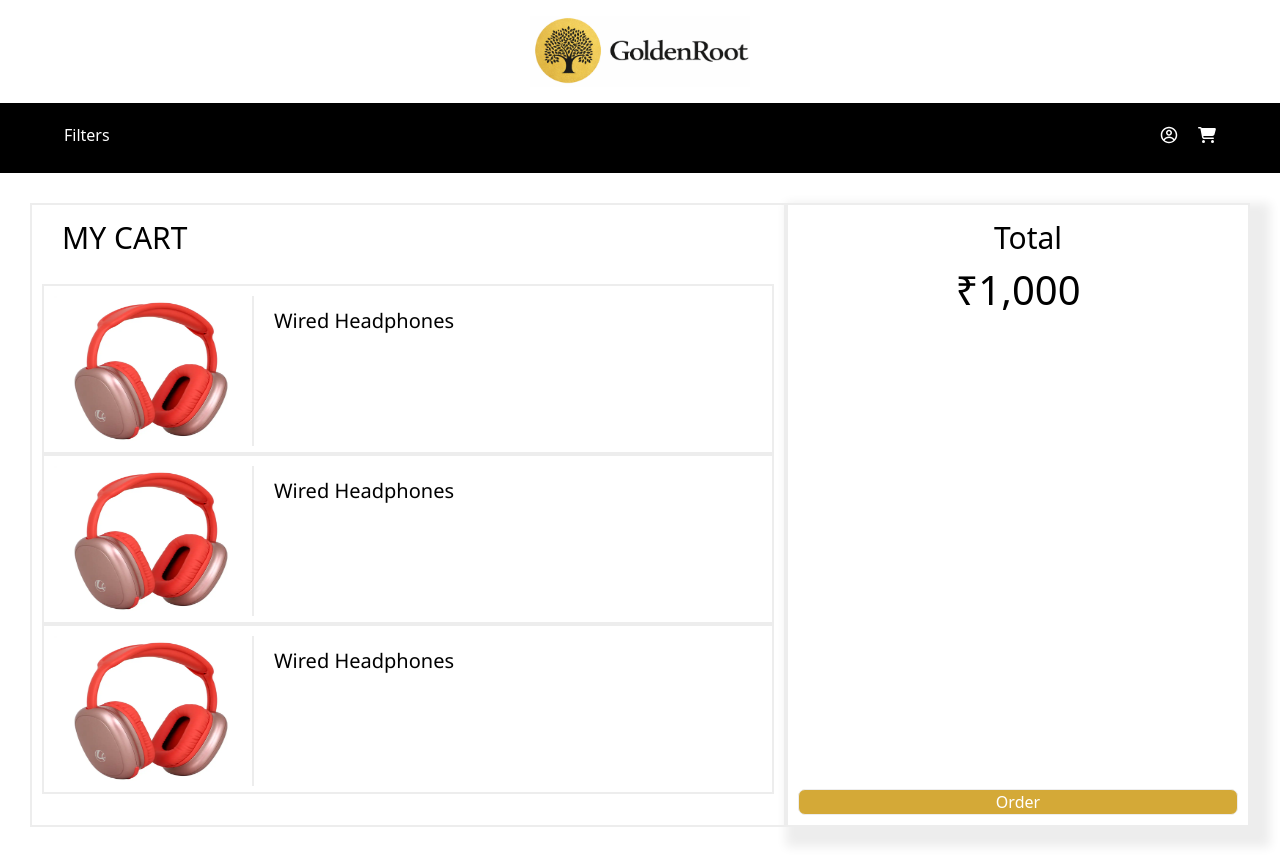
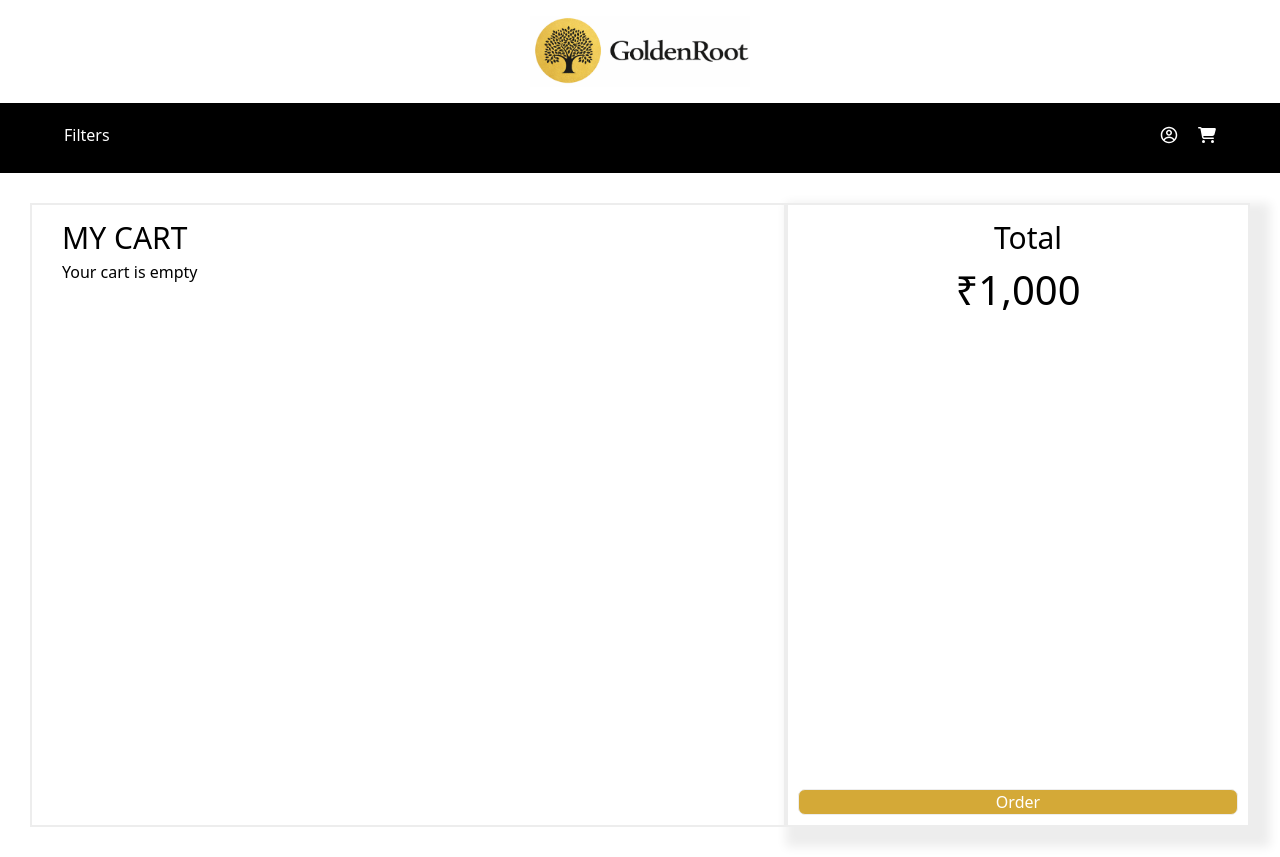
Before and after one commit to LNR-creator/ECommerce, a React (Vite) app: page /#/Cart in a window 1280 px wide. Built offline with nearby package versions, Linux system fonts and the light colour scheme.

Commit message:
added add-to-cart feature

```diff
--- a/src/App.jsx
+++ b/src/App.jsx
@@ -3,18 +3,24 @@ import Home from './pages/Home'
 import { Routes,Route } from "react-router-dom";
 import { HashRouter } from "react-router-dom";
 import CartPage from './pages/CartPage';
+import ProductCard from './components/ProductCard'
+import Products from './data/products'
 
 const App = () => {
+ const [cart,setcart] = useState([]);
 
-  const [cartOpen,setCartOpen] = useState(false);
+  const handlecart = (id) =>{
+    console.log("clicked",id);
+    setcart(prev => [...prev,id]);
+  };
 
   return (
     <div>
 
 <HashRouter>
       <Routes>
-        <Route  path="/Cart" element={<CartPage />}/>
-        <Route  path="/" element={<Home />}/>
+        <Route  path="/Cart" element={<CartPage cart={cart}  products={Products}/>}/>
+        <Route  path="/" element={<Home handlecart={handlecart} />}/>
       </Routes>
       </HashRouter>
     </div>
--- a/src/PagesParts/CartPagePart.jsx
+++ b/src/PagesParts/CartPagePart.jsx
@@ -1,44 +1,33 @@
 import React from 'react'
 import '../styles/CartLayout.css'
-import img from '../assets/images/headphones.webp'
 
-const CartPagePart = () => {
+const CartPagePart = ({ cart, products }) => {
+
   return (
-    <div>
     <div className="cart-layout">
+
       <div className="orders">
         <h1>MY CART</h1>
-          <br />
-          <div className="order-1">
+        {cart.length === 0 && <h3> Your cart is empty</h3>}
+        {cart.map((id, index) => {
+          const product = products.find(p => p.id === id);
+          if (!product) return null;
+          return (
+            <div className="order-1" key={index}>
               <div className="img">
-              <img className='abcd' src={img}/>
+                <img id='cart-order-img' src={product.image} alt={product.name}/>
               </div>
 
               <div className="product-details">
-              <div className="product-name">Wired Headphones</div>
+                <div className="product-name">{product.name}</div>
+                <div className="price">₹{product.curr_price}</div>
               </div>
             </div>
-
-            <div className="order-1">
-            <div className="img">
-              <img className='abcd' src={img}/>
+          );
+        })}
       </div>
 
-            <div className="product-details">
-              <div className="product-name">Wired Headphones</div>
-            </div>
-          </div>
 
-           <div className="order-1">
-            <div className="img">
-              <img className='abcd' src={img}/>
-            </div>
-
-            <div className="product-details">
-              <div className="product-name">Wired Headphones</div>
-            </div>
-          </div>
-        </div>
                 <div className="summary">
             <div className="order-summary">
 
@@ -53,7 +42,9 @@ const CartPagePart = () => {
                 </div>
             </div>
         </div>
-      </div>
+
+
+
     </div>
   )
 }
--- a/src/PagesParts/HomePagePart.jsx
+++ b/src/PagesParts/HomePagePart.jsx
@@ -3,7 +3,7 @@ import '../styles/HomePagePart.css'
 import SideBar from '../components/SideBar'
 import ProductList from '../components/ProductList'
 
-const HomePagePart = ({ products }) => {
+const HomePagePart = ({ products,handlecart }) => {
 
   const [filters,setFilters] = useState({
   category : "all",
@@ -21,7 +21,7 @@ const HomePagePart = ({ products }) => {
 
             <div className="products">
                 <div className="list">
-                   <ProductList products={products}  filters={filters} />
+                   <ProductList products={products}  filters={filters} handlecart={handlecart} />
                 </div>
             </div>
        </div>
--- a/src/components/ProductCard.jsx
+++ b/src/components/ProductCard.jsx
@@ -1,11 +1,11 @@
 import React from 'react'
 import '../styles/ProductCard.css'
 
-const ProductCard = ({product}) => {
+const ProductCard = ({product,handlecart}) => {
   return (
     <div className='product-card'>
       <div className='product-img'>
-        <img className='pro-img' src={product.image}/>
+        <img className='pro-img' src={product.image} alt={product.name}/>
         </div>
       <div className="product-name">
         {product.name}
@@ -23,7 +23,7 @@ const ProductCard = ({product}) => {
       </div>
 
     <div className="buy-btn">
-      <button type="button" id='cart-btn'>Add to Cart</button>
+      <button type="button" id='cart-btn' onClick={()=> handlecart(product.id)} >Add to Cart</button>
     </div>
     </div>
   )
--- a/src/components/ProductList.jsx
+++ b/src/components/ProductList.jsx
@@ -3,7 +3,7 @@ import ProductCard from './ProductCard'
 import '../styles/ProductList.css'
 import '../styles/ALL.css'
 
-const ProductList = ({ products = [], filters }) => {
+const ProductList = ({ products = [], filters ,handlecart}) => {
   const filteredProducts = products.filter(p => {
     if (!filters) return true;
 
@@ -34,7 +34,7 @@ const ProductList = ({ products = [], filters }) => {
   return (
     <div className='product-list'>
       {filteredProducts.map((product) => (
-        <ProductCard key={product.id} product={product} />
+        <ProductCard key={product.id} product={product} handlecart = {handlecart} />
       ))}
     </div>
   )
--- a/src/components/SideBar.jsx
+++ b/src/components/SideBar.jsx
@@ -214,7 +214,7 @@ const SideBar = ({filters,setFilters}) => {
 
 
                 <div className="clear-btn">
-                <button type="button" OnClick={handleClear}>
+                <button type="button" onClick={handleClear}>
                     Clear
                 </button>
             </div>
--- a/src/pages/CartPage.jsx
+++ b/src/pages/CartPage.jsx
@@ -1,12 +1,15 @@
-import React from 'react'
+import React, { useState } from 'react'
 import Navbar from '../components/Navbar'
 import CartPagePart from '../PagesParts/CartPagePart'
 
-const CartPage = () => {
+const CartPage = ({cart,products}) => {
+
+
+
   return (
     <div>
       <Navbar />
-      <CartPagePart />
+      <CartPagePart cart={cart} products={products}/>
     </div>
   )
 }
--- a/src/pages/Home.jsx
+++ b/src/pages/Home.jsx
@@ -6,7 +6,7 @@ import '../styles/Home.css'
 import '../styles/ALL.css'
 import HomePagePart from '../PagesParts/HomePagePart'
 
-const Home = () => {
+const Home = ({handlecart}) => {
 
   return (
     <>
@@ -15,7 +15,7 @@ const Home = () => {
      </div>
 
      <div className="HomePagePart">
-     <HomePagePart products={products}  />
+     <HomePagePart products={products}  handlecart={handlecart}/>
      </div>
 
      <div className="footer">
--- a/src/styles/CartLayout.css
+++ b/src/styles/CartLayout.css
@@ -11,7 +11,9 @@
     border: 2px solid #ededed;
 
 }
-
+h3{
+    padding-left: 20px;
+}
 .summary{
     padding: 10px;
     /* background-color: red; */
@@ -66,6 +68,11 @@ button{
     border-right: 2px solid #ededed;
 }
 
+#cart-order-img{
+    width: 200px;
+    height: 150px;
+
+}
 .abcd{
     width: 200px;
     height: 150px;
@@ -86,3 +93,10 @@ h1{
     background: #D4A937;
     color: #FFFFFF;
 }
+
+.add-remove-btns{
+    display: flex;
+    padding: 10px;
+    width: 100px;
+    gap: 7px;
+}
```
Lines whose indentation alone changed are shown as unchanged.
